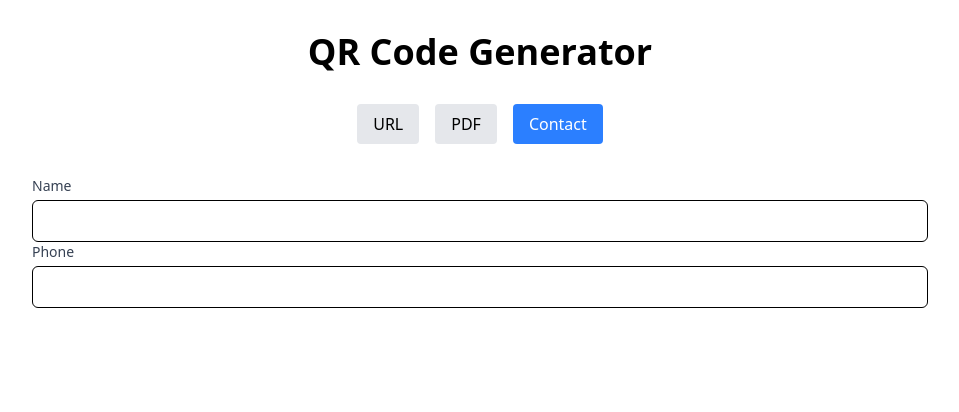
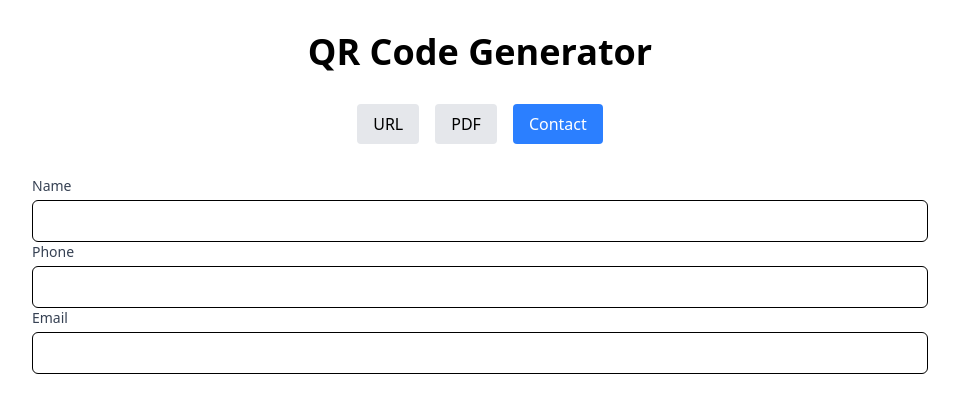
Before and after one commit to EmmanuelOBUjunior/qr_gen, a Next.js app: page / in a window 1280 px wide. Both pictures are taken after a click on the button "Contact". Shown: the top 412 px of the page, without its empty margins (160-1119 px from the left). Built offline with nearby package versions, Linux system fonts and the light colour scheme.

Commit message:
feat:working on the contact form

```diff
--- a/components/ContactForm.tsx
+++ b/components/ContactForm.tsx
@@ -69,6 +69,23 @@
             }
           />
         </div>
+        <div>
+          <label
+            htmlFor="email"
+            className="block text-sm font-medium text-gray-700"
+          >
+            Email
+          </label>
+          <input
+            type="email"
+            id="email"
+            className="mt-1 p-2 w-full border rounded-md"
+            value={contactInfo.email}
+            onChange={(e) =>
+              setContactInfo({...contactInfo, email: e.target.value })
+            }
+          />
+        </div>
       </div>
     </form>
   );
```
